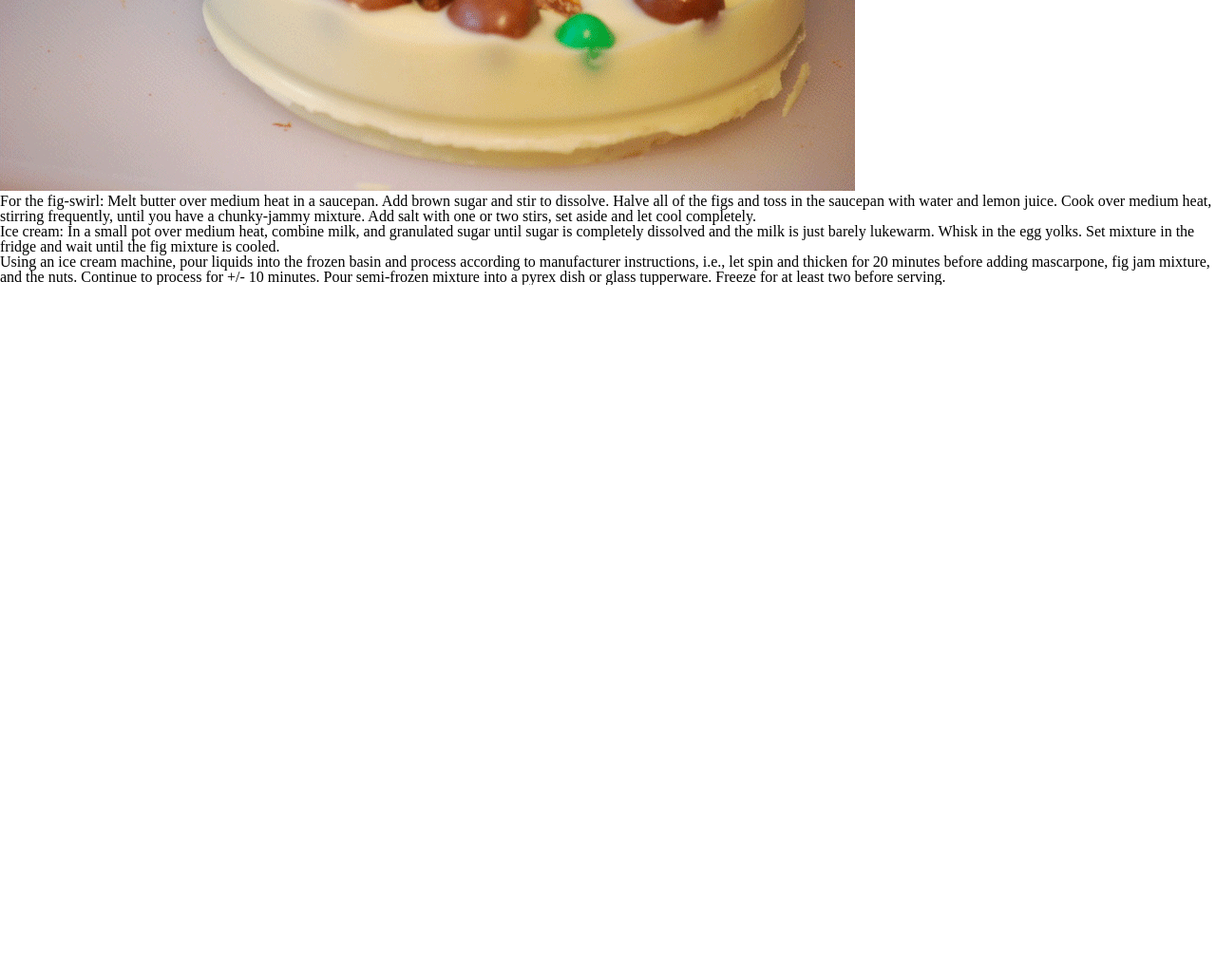
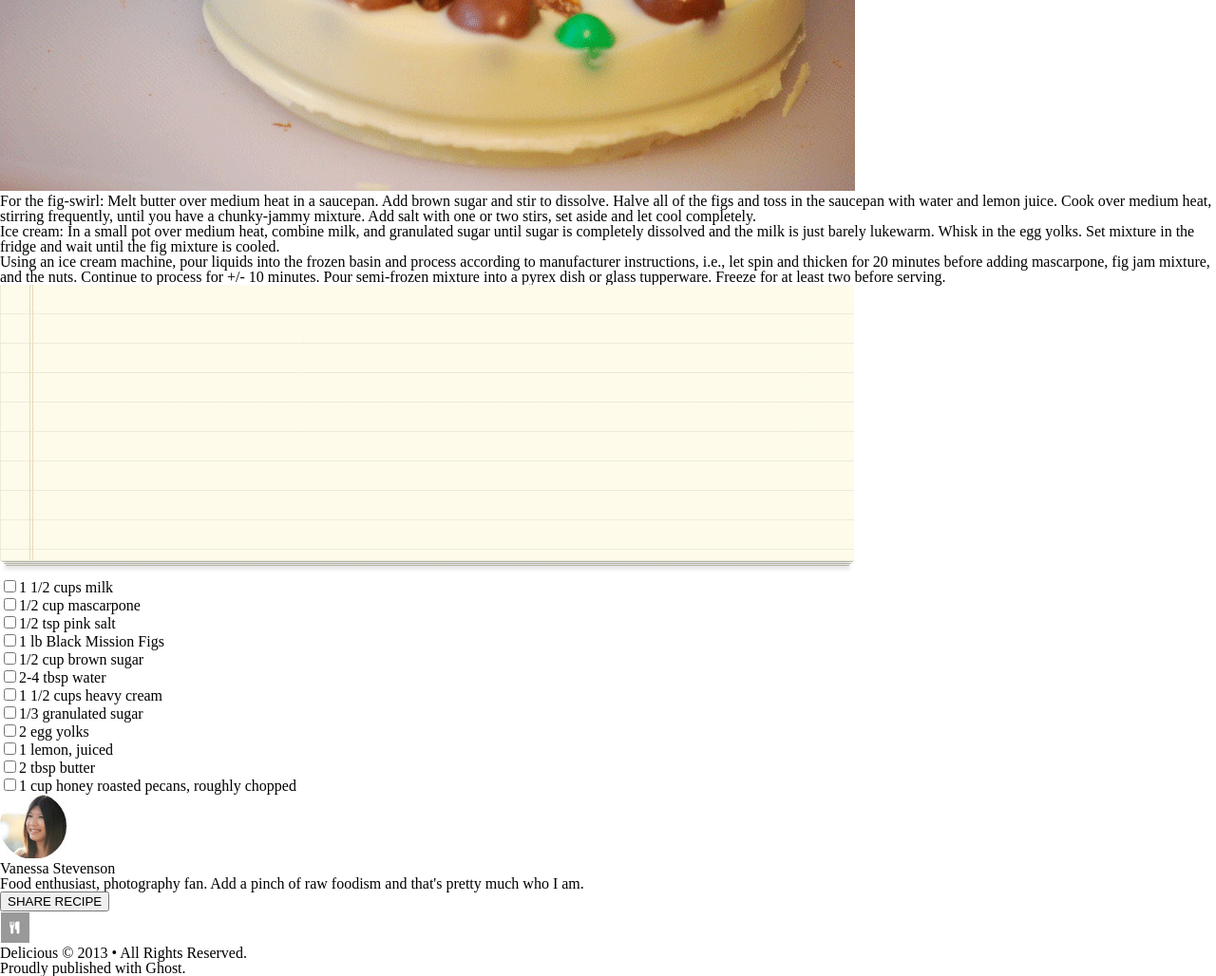
Before and after one commit to pnwjce/chocolate-pizza, a plain HTML site: page index.html in a window 1280 px wide. Shown: the part 589-1617 px from the top of the page at 95% size. Before the commit the page ends 889 px from the top, so only its background shows below. Drawn offline with Linux system fonts and the light colour scheme.

Commit message:
add content

```diff
--- a/index.html
+++ b/index.html
@@ -42,14 +42,51 @@
       <img src="img/choco-pizza.png" alt="Delicious Chocolate Pizza">
       <article>
         <p>For the fig-swirl: Melt butter over medium heat in a saucepan. Add brown sugar and stir to dissolve. Halve all of the figs and toss in the saucepan with water and lemon juice. Cook over medium heat, stirring frequently, until you have a chunky-jammy mixture. Add salt with one or two stirs, set aside and let cool completely.</p>
+
         <p>Ice cream: In a small pot over medium heat, combine milk, and granulated sugar until sugar is completely dissolved and the milk is just barely lukewarm. Whisk in the egg yolks. Set mixture in the fridge and wait until the fig mixture is cooled.</p>
+
         <p>Using an ice cream machine, pour liquids into the frozen basin and process according to manufacturer instructions, i.e., let spin and thicken for 20 minutes before adding mascarpone, fig jam mixture, and the nuts. Continue to process for +/- 10 minutes. Pour semi-frozen mixture into a pyrex dish or glass tupperware. Freeze for at least two before serving.</p>
+
       </article>
     </div>
 
+    <div>
+      <img src="img/list-bg.png" id="list-bg" alt="list background">
+      <ul>
+        <li><input type="checkbox"><label>1 1/2 cups milk</label></li>
+        <li><input type="checkbox"><label>1/2 cup mascarpone</label></li>
+        <li><input type="checkbox"><label>1/2 tsp pink salt</label></li>
+        <li><input type="checkbox"><label>1 lb Black Mission Figs</label></li>
+        <li><input type="checkbox"><label>1/2 cup brown sugar</label></li>
+        <li><input type="checkbox"><label>2-4 tbsp water</label></li>
+        <li><input type="checkbox"><label>1 1/2 cups heavy cream</label></li>
+        <li><input type="checkbox"><label>1/3 granulated sugar</label></li>
+        <li><input type="checkbox"><label>2 egg yolks</label></li>
+        <li><input type="checkbox"><label>1 lemon, juiced</label></li>
+        <li><input type="checkbox"><label>2 tbsp butter</label></li>
+        <li><input type="checkbox"><label>1 cup honey roasted pecans, roughly chopped</label></li>
+      </ul>
+    </div>
 
+<!-- <br> line across page -->
 
-  </main>
+<div>
+  <img src="img/van-pic.png">
+  <h2>Vanessa Stevenson</h2>
+  <p>Food enthusiast, photography fan. Add a pinch of raw foodism and that's pretty much who I am.</p>
+  <button>SHARE RECIPE</button>
+</div>
+
+<footer>
+<!-- Line through image -->
+<img src="img/small-logo.png">
+<p>Delicious © 2013 &bull; All Rights Reserved.
+ <br>
+  Proudly published with Ghost.
+</p>
+</footer>
+
+</main>
 
 </body>
 </html>
--- a/style.css
+++ b/style.css
@@ -0,0 +1,7 @@
+label{
+  }
+
+  input[type=checkbox]:checked + label {
+    color:black;
+    text-decoration: line-through;
+  } /*This is the MDN spec for doing this*/
```
